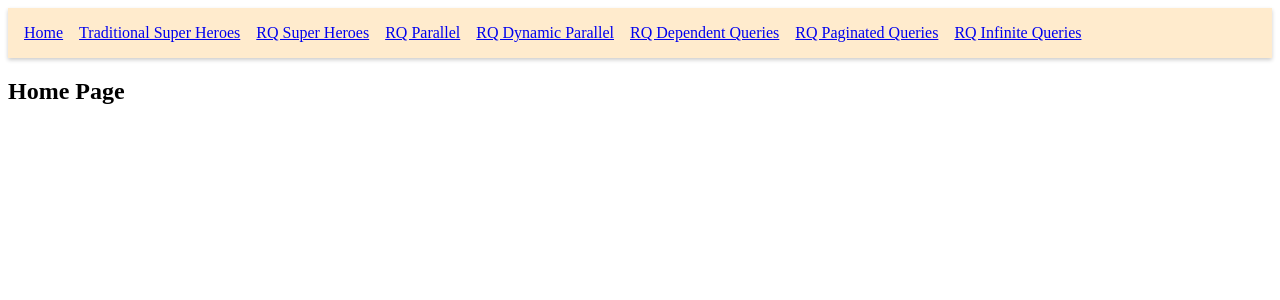
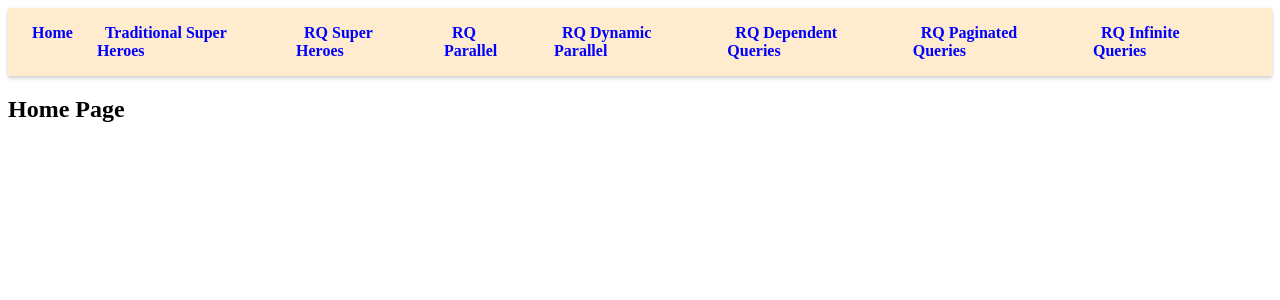
Before and after one commit to YanivWein24/React-Query, a React (Create React App) app: page / in a window 1280 px wide. Shown: the top 300 px of the page. Built offline with nearby package versions, Linux system fonts and the light colour scheme.

Commit message:
Added table of content in README.md

```diff
--- a/src/App.css
+++ b/src/App.css
@@ -2,37 +2,9 @@
   text-align: center;
 }
 
-.App-logo {
-  height: 40vmin;
-  pointer-events: none;
+nav a {
+  text-decoration: none;
+  color: blue;
+  font-weight: bold;
+  padding: 0 .5rem;
 }
-
-@media (prefers-reduced-motion: no-preference) {
-  .App-logo {
-    animation: App-logo-spin infinite 20s linear;
-  }
-}
-
-.App-header {
-  background-color: #282c34;
-  min-height: 100vh;
-  display: flex;
-  flex-direction: column;
-  align-items: center;
-  justify-content: center;
-  font-size: calc(10px + 2vmin);
-  color: white;
-}
-
-.App-link {
-  color: #61dafb;
-}
-
-@keyframes App-logo-spin {
-  from {
-    transform: rotate(0deg);
-  }
-  to {
-    transform: rotate(360deg);
-  }
-}
```
Also changed, not shown: 1 other file (tests, documents, lock files or other folders).
